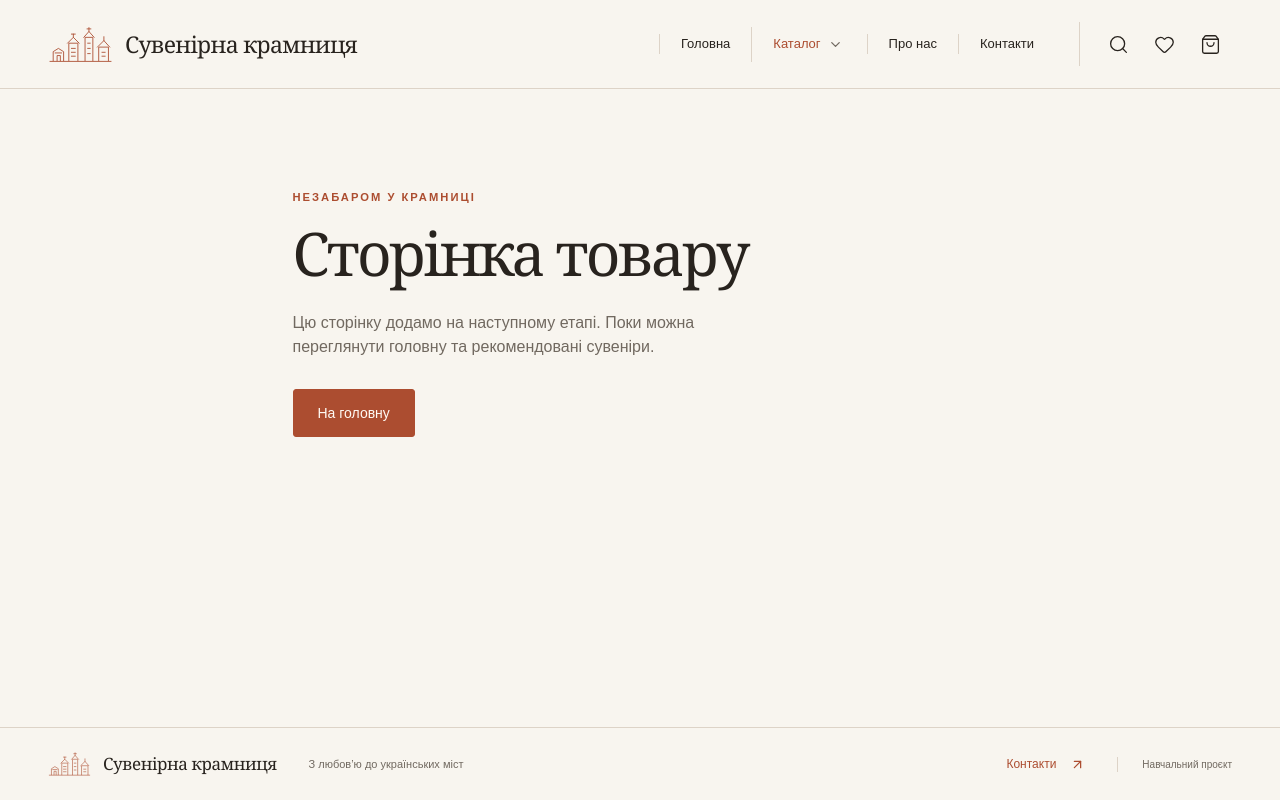
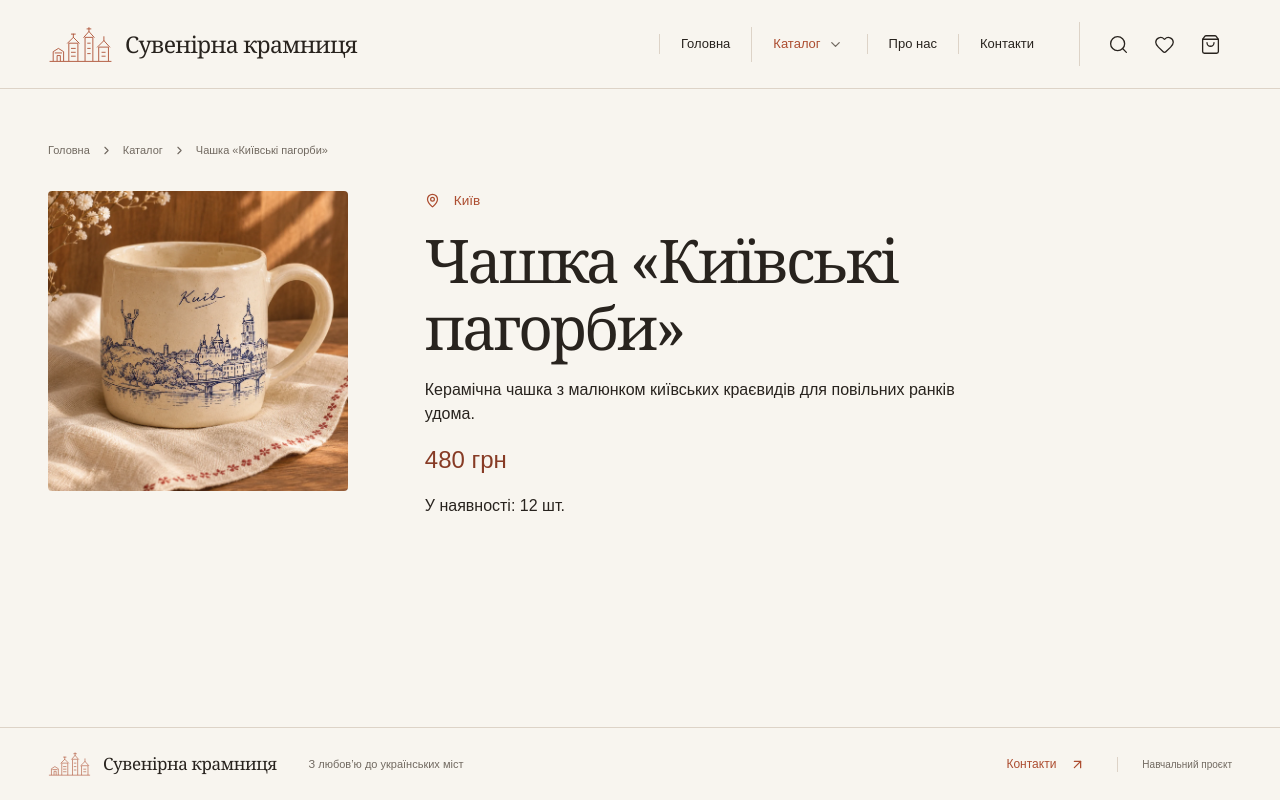
Before and after one commit to Mihail-del/WebDevelopmentToolsandPrinciples, a React (Vite) app in the folder project/: page /catalog/kyiv-mug in a window 1280 px wide. Built offline with nearby package versions, Linux system fonts and the light colour scheme.

Commit message:
feat: add product detail page

```diff
--- a/project/src/App.jsx
+++ b/project/src/App.jsx
@@ -2,6 +2,7 @@ import { Route, Routes } from 'react-router-dom';
 import Layout from './components/layout/Layout.jsx';
 import HomePage from './pages/HomePage.jsx';
 import CatalogPage from './pages/CatalogPage.jsx';
+import ProductPage from './pages/ProductPage.jsx';
 import PlannedPage from './pages/PlannedPage.jsx';
 
 export default function App() {
@@ -10,7 +11,7 @@ export default function App() {
       <Route element={<Layout />}>
         <Route path="/" element={<HomePage />} />
         <Route path="/catalog" element={<CatalogPage />} />
-        <Route path="/catalog/:productId" element={<PlannedPage title="Сторінка товару" />} />
+        <Route path="/catalog/:productId" element={<ProductPage />} />
         <Route path="/favorites" element={<PlannedPage title="Обране" />} />
         <Route path="/cart" element={<PlannedPage title="Кошик" />} />
         <Route path="/checkout" element={<PlannedPage title="Оформлення замовлення" />} />
--- /dev/null
+++ b/project/src/pages/ProductPage.jsx
@@ -0,0 +1,46 @@
+import { Link, useParams } from 'react-router-dom';
+import { ChevronRight, MapPin } from 'lucide-react';
+import products from '../data/products.json';
+import { formatPrice } from '../utils/formatPrice.js';
+import './ProductPage.scss';
+
+export default function ProductPage() {
+  const { productId } = useParams();
+  const product = products.find(({ id }) => id === productId);
+
+  if (!product) {
+    return (
+      <section className="planned-page">
+        <h1>Товар не знайдено</h1>
+        <p>Перегляньте інші сувеніри в каталозі.</p>
+        <Link className="button" to="/catalog">До каталогу</Link>
+      </section>
+    );
+  }
+
+  return (
+    <section className="container shop-page">
+      <nav className="breadcrumbs" aria-label="Хлібні крихти">
+        <Link to="/">Головна</Link>
+        <ChevronRight size={13} />
+        <Link to="/catalog">Каталог</Link>
+        <ChevronRight size={13} />
+        <span aria-current="page">{product.name}</span>
+      </nav>
+      <div className="product-detail">
+        <div className="product-detail__photos">
+          {product.images.map((image) => (
+            <img key={image} src={image} alt={product.name} width="300" height="300" />
+          ))}
+        </div>
+        <div className="product-detail__info">
+          <p className="text-link"><MapPin size={15} />{product.city}</p>
+          <h1>{product.name}</h1>
+          <p>{product.description}</p>
+          <p className="product-detail__price">{formatPrice(product.price)}</p>
+          <p>{product.stock > 0 ? `У наявності: ${product.stock} шт.` : 'Немає в наявності'}</p>
+        </div>
+      </div>
+    </section>
+  );
+}
--- /dev/null
+++ b/project/src/pages/ProductPage.scss
@@ -0,0 +1,33 @@
+@use '../styles/variables' as *;
+
+.product-detail {
+  display: grid;
+  grid-template-columns: minmax(0, 300px) minmax(0, 580px);
+  gap: clamp(24px, 6vw, 82px);
+  margin-top: 32px;
+}
+
+.product-detail__photos img {
+  width: 100%;
+  height: auto;
+  aspect-ratio: 1;
+  object-fit: cover;
+  border-radius: 4px;
+  background: $paper-dark;
+}
+
+.product-detail__photos img + img { margin-top: 16px; }
+
+.product-detail__info {
+  display: grid;
+  justify-items: start;
+  align-content: start;
+  gap: 16px;
+}
+
+.product-detail__price { color: $accent-dark; font-size: 1.5rem; }
+
+@media (max-width: 650px) {
+  .product-detail { grid-template-columns: minmax(0, 1fr); }
+  .product-detail__photos { max-width: 300px; }
+}
--- a/project/src/styles/main.scss
+++ b/project/src/styles/main.scss
@@ -17,6 +17,7 @@ h2 { font-size: clamp(1.9rem, 2.6vw, 2.6rem); letter-spacing: -.035em; }
 :focus-visible { outline: 2px solid $accent; outline-offset: 5px; }
 ::selection { background: #e7bd9e; }
 .container { width: min(calc(100% - 96px), $content-width); margin-inline: auto; }
+.shop-page { padding-block: 28px 64px; }
 .eyebrow { font-size: .7rem; font-weight: 600; letter-spacing: .18em; text-transform: uppercase; color: $accent; }
 .button { display: inline-flex; align-items: center; justify-content: center; gap: 24px; min-height: 48px; padding: 12px 24px; border: 1px solid $accent; background: $accent; color: #fffaf4; border-radius: 3px; font-size: .875rem; transition: background .2s, border-color .2s; }
 .button:hover { background: $accent-dark; border-color: $accent-dark; }
```
